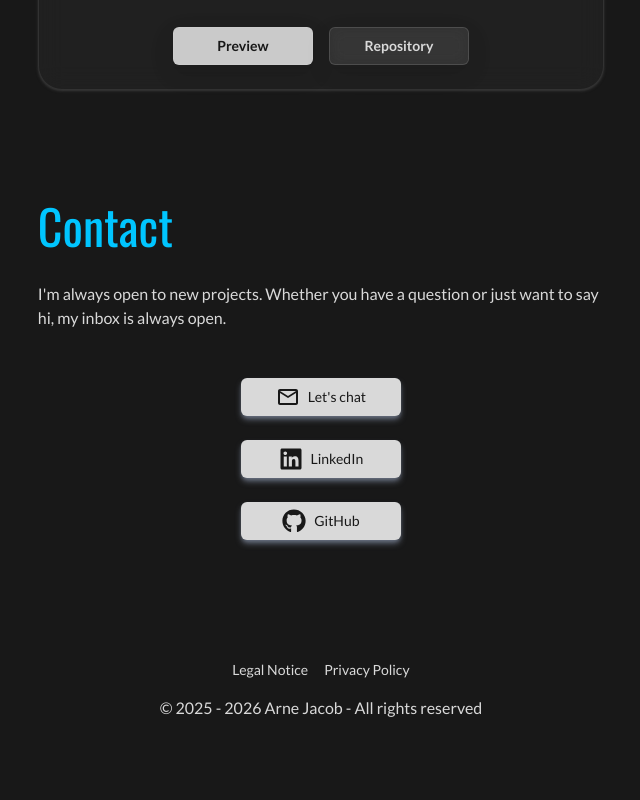
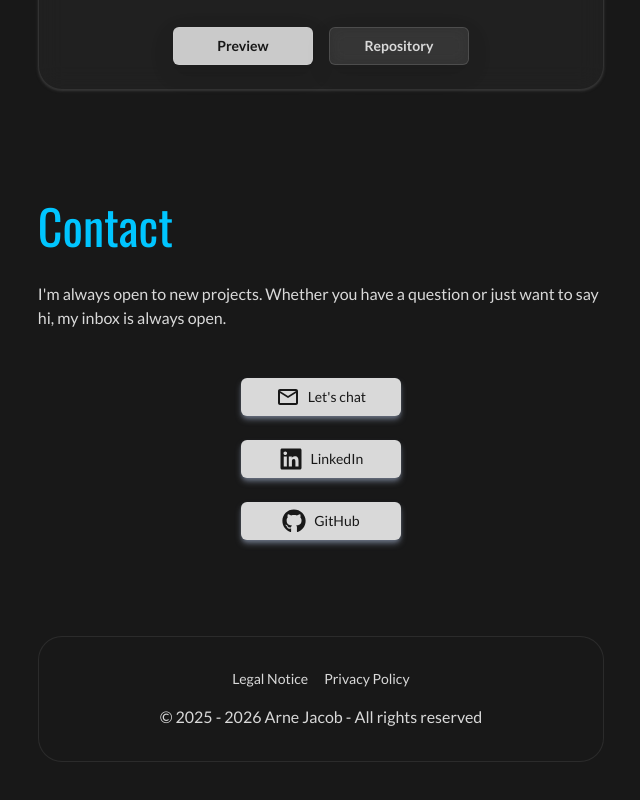
Before and after one commit to Dudeldups/personal-portfolio, a React (Vite) app in the folder frontend/: page / in a window 1280 px wide. Shown: the part 3479-4279 px from the top of the page, without its empty margins (596-1236 px from the left). Before the commit the page ends 4255 px from the top, so only its background shows below. Built offline with nearby package versions, Linux system fonts and the light colour scheme.

Commit message:
add footer border

```diff
--- a/frontend/src/components/Footer/Footer.tsx
+++ b/frontend/src/components/Footer/Footer.tsx
@@ -9,8 +9,8 @@ const Footer = () => {
   const isHomePage = pathname === "/";
 
   return (
-    <footer className="w-full px-page max-lg:bg-dark">
-      <div className="mx-auto flex max-w-page flex-col gap-4 py-6 text-center lg:pb-14">
+    <footer className="w-full px-page max-lg:bg-dark lg:pb-14">
+      <div className="mx-auto flex max-w-page flex-col gap-4 py-6 text-center lg:rounded-3xl lg:border lg:border-light/10 lg:bg-darkest/75 lg:px-8 lg:py-8">
         <nav className="flex flex-wrap justify-center gap-4 text-sm">
           {!isHomePage ? (
             <Link to="/" className="transition-colors hover:text-primary">
```
